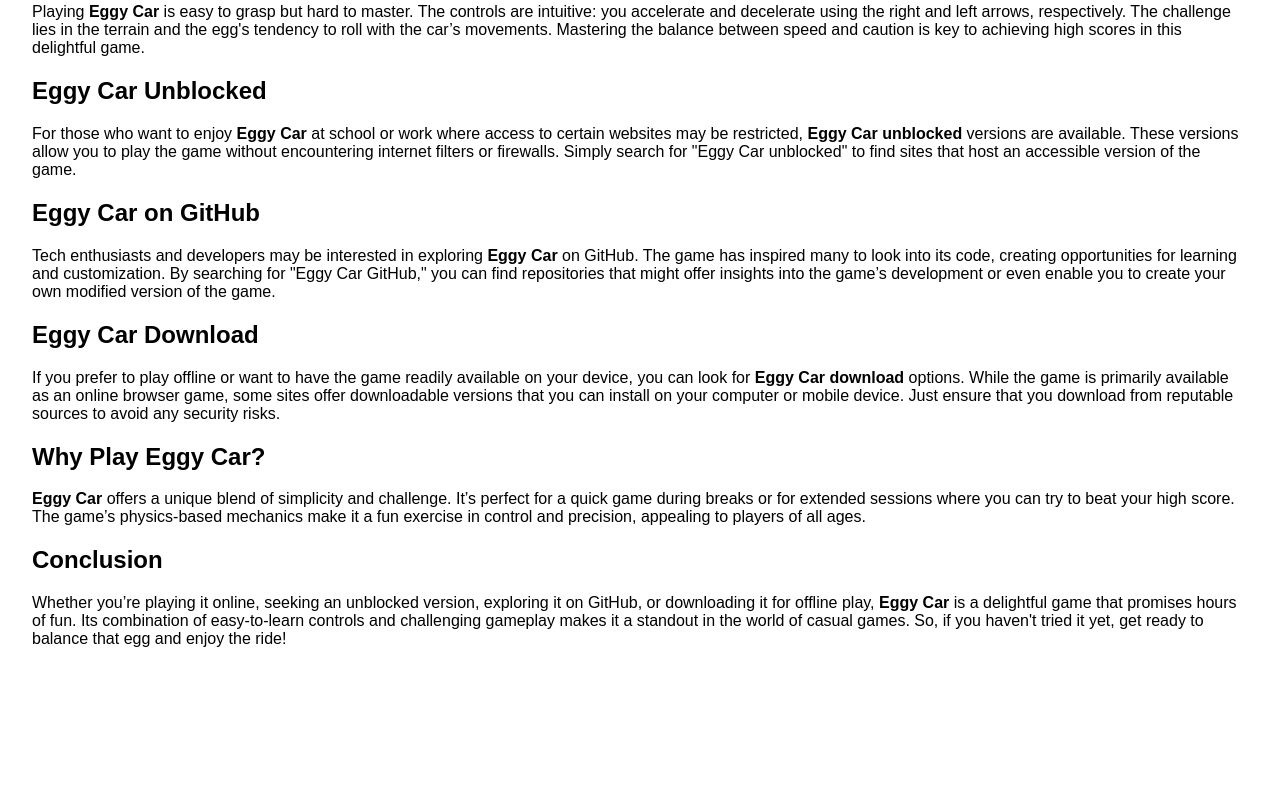
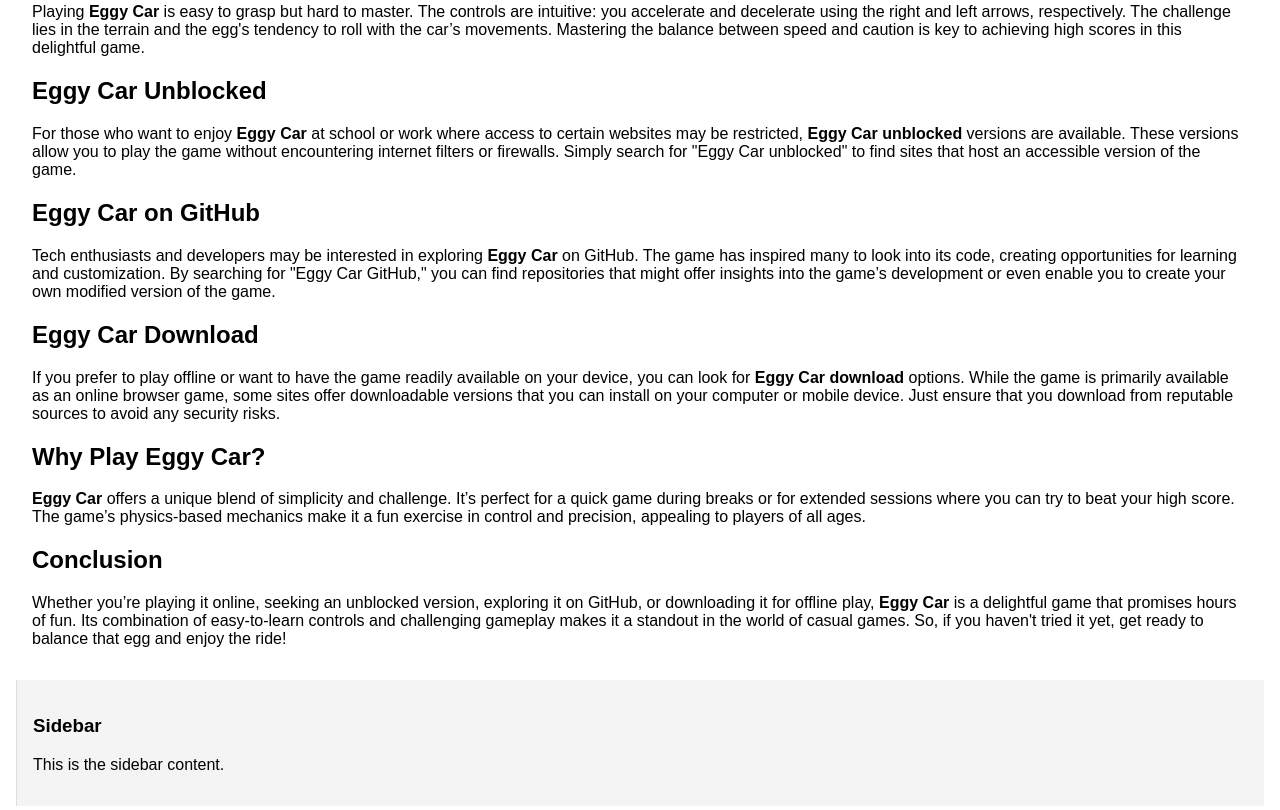
Before and after one commit to eggycars/eggy-car, a plain HTML site: page index.html in a window 1280 px wide. Shown: the part 1074-1884 px from the top of the page. Before the commit the page ends 1770 px from the top, so only its background shows below. Drawn offline with Linux system fonts and the light colour scheme.

Commit message:
Update index.html

```diff
--- a/index.html
+++ b/index.html
@@ -141,7 +141,7 @@
     </header>
     <nav>
         <ul>
-            <li><a href="eggy-cars.com">EGGY CAR</a></li>
+            <li><a href="#Home">EGGY CAR</a></li>
             <li><a href="#about">About</a></li>
             <li><a href="#services">Services</a></li>
             <li><a href="#contact">Contact</a></li>
@@ -168,6 +168,10 @@
             <h2>Conclusion</h2>
             <p>Whether you’re playing it online, seeking an unblocked version, exploring it on GitHub, or downloading it for offline play, <strong>Eggy Car</strong> is a delightful game that promises hours of fun. Its combination of easy-to-learn controls and challenging gameplay makes it a standout in the world of casual games. So, if you haven't tried it yet, get ready to balance that egg and enjoy the ride!</p>
         </main>
+        <aside>
+            <h3>Sidebar</h3>
+            <p>This is the sidebar content.</p>
+        </aside>
     </div>
     <footer>
         <p>&copy; 2024 Eggy Car</p>
```
